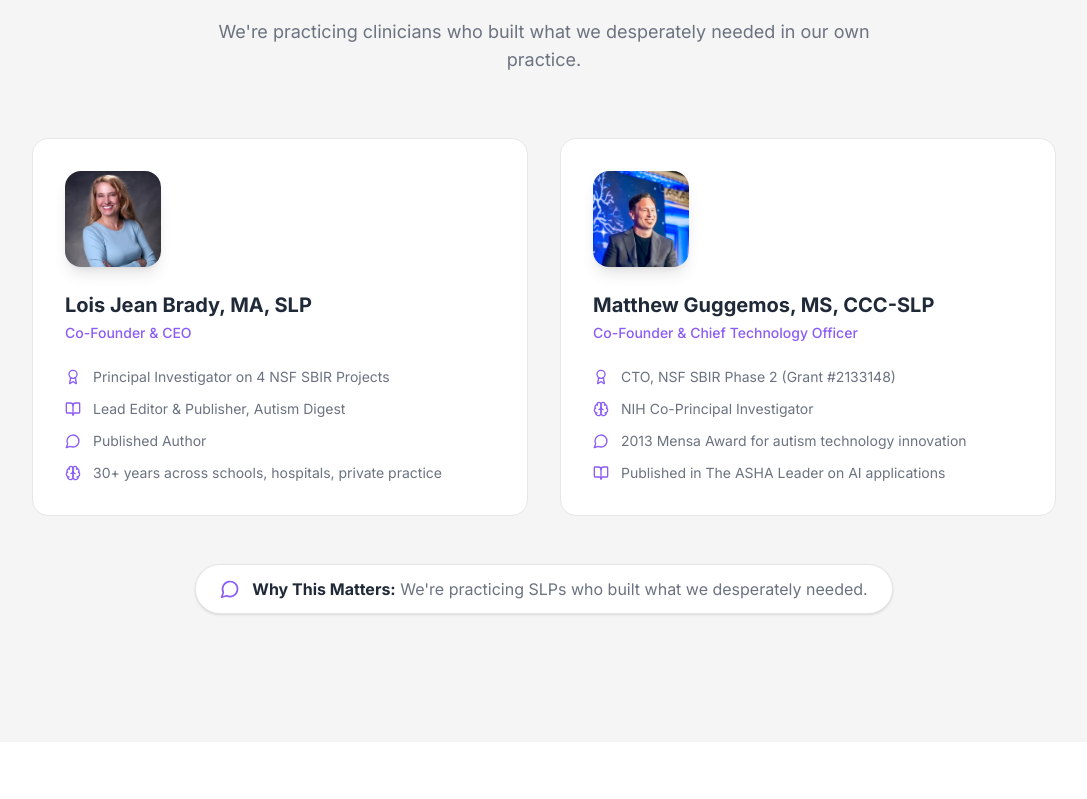
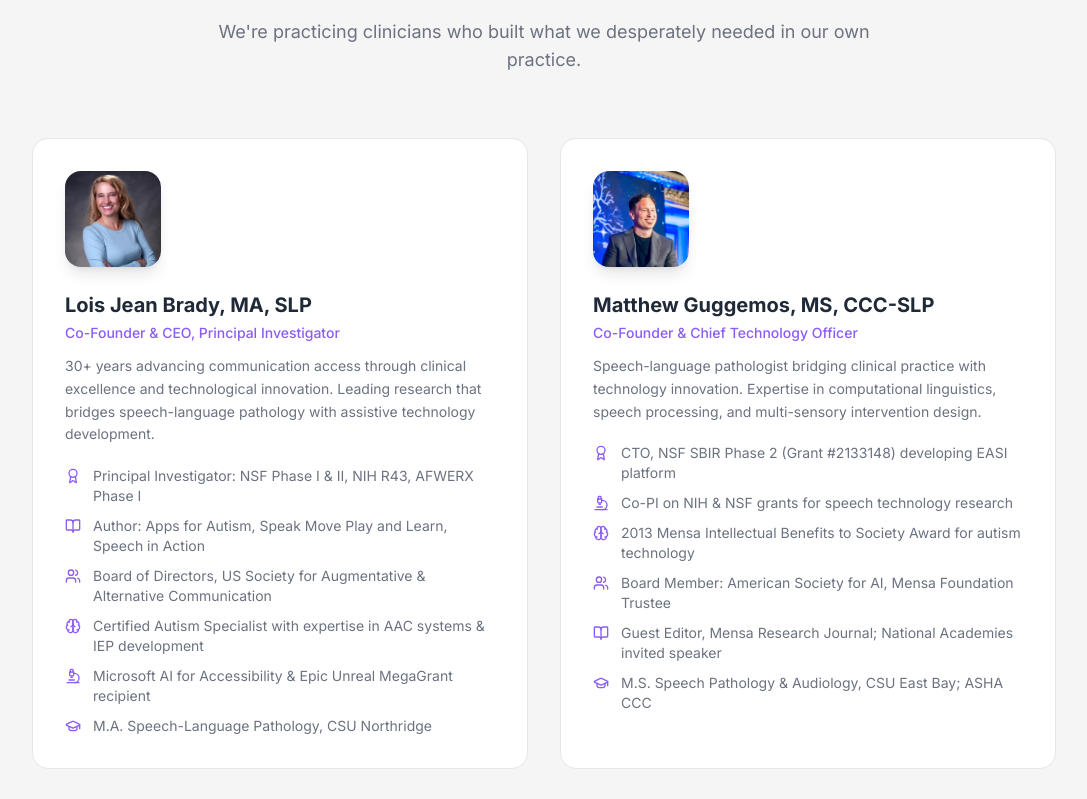
Before and after one commit to iTherapyLLC/easi-website, a Next.js app: page / in a window 1280 px wide. Shown: the part 7161-7960 px from the top of the page, without its empty margins (96-1183 px from the left). Built offline with nearby package versions, Linux system fonts and the light colour scheme.

Commit message:
feat: enhance team bios with detailed credentials
Add expertise, grants, publications, awards, and leadership roles.

Co-authored-by: InnerVoice <29229632+iTherapyLLC@users.noreply.github.com>

```diff
--- a/components/team-section.tsx
+++ b/components/team-section.tsx
@@ -1,20 +1,23 @@
 "use client"
 
 import { AnimatedWrapper } from "./animated-wrapper"
-import { Award, BookOpen, Brain, MessageCircle } from "lucide-react"
+import { Award, BookOpen, Brain, MessageCircle, Microscope, Users, GraduationCap } from "lucide-react"
 import Image from "next/image"
 
 const team = [
   {
     name: "Lois Jean Brady, MA, SLP",
-    role: "Co-Founder & CEO",
+    role: "Co-Founder & CEO, Principal Investigator",
     image: "/images/jeani-20headshot.avif",
     gradient: "from-[#8B5CF6] to-[#A78BFA]",
+    bio: "30+ years advancing communication access through clinical excellence and technological innovation. Leading research that bridges speech-language pathology with assistive technology development.",
     credentials: [
-      { icon: Award, text: "Principal Investigator on 4 NSF SBIR Projects" },
-      { icon: BookOpen, text: "Lead Editor & Publisher, Autism Digest" },
-      { icon: MessageCircle, text: "Published Author" },
-      { icon: Brain, text: "30+ years across schools, hospitals, private practice" },
+      { icon: Award, text: "Principal Investigator: NSF Phase I & II, NIH R43, AFWERX Phase I" },
+      { icon: BookOpen, text: "Author: Apps for Autism, Speak Move Play and Learn, Speech in Action" },
+      { icon: Users, text: "Board of Directors, US Society for Augmentative & Alternative Communication" },
+      { icon: Brain, text: "Certified Autism Specialist with expertise in AAC systems & IEP development" },
+      { icon: Microscope, text: "Microsoft AI for Accessibility & Epic Unreal MegaGrant recipient" },
+      { icon: GraduationCap, text: "M.A. Speech-Language Pathology, CSU Northridge" },
     ],
   },
   {
@@ -22,11 +25,14 @@ const team = [
     role: "Co-Founder & Chief Technology Officer",
     image: "/images/mensa-20headshot.jpeg",
     gradient: "from-[#14B8A6] to-[#5EEAD4]",
+    bio: "Speech-language pathologist bridging clinical practice with technology innovation. Expertise in computational linguistics, speech processing, and multi-sensory intervention design.",
     credentials: [
-      { icon: Award, text: "CTO, NSF SBIR Phase 2 (Grant #2133148)" },
-      { icon: Brain, text: "NIH Co-Principal Investigator" },
-      { icon: MessageCircle, text: "2013 Mensa Award for autism technology innovation" },
-      { icon: BookOpen, text: "Published in The ASHA Leader on AI applications" },
+      { icon: Award, text: "CTO, NSF SBIR Phase 2 (Grant #2133148) developing EASI platform" },
+      { icon: Microscope, text: "Co-PI on NIH & NSF grants for speech technology research" },
+      { icon: Brain, text: "2013 Mensa Intellectual Benefits to Society Award for autism technology" },
+      { icon: Users, text: "Board Member: American Society for AI, Mensa Foundation Trustee" },
+      { icon: BookOpen, text: "Guest Editor, Mensa Research Journal; National Academies invited speaker" },
+      { icon: GraduationCap, text: "M.S. Speech Pathology & Audiology, CSU East Bay; ASHA CCC" },
     ],
   },
 ]
@@ -47,7 +53,7 @@ export function TeamSection() {
         <div className="grid md:grid-cols-2 gap-8 max-w-5xl mx-auto">
           {team.map((member, index) => (
             <AnimatedWrapper key={index} delay={index * 200} animation={index === 0 ? "reveal-left" : "reveal-right"}>
-              <div className="bg-white border border-[#E5E7EB] rounded-2xl p-8 hover:shadow-xl transition-all duration-500 group hover:-translate-y-1">
+              <div className="bg-white border border-[#E5E7EB] rounded-2xl p-8 hover:shadow-xl transition-all duration-500 group hover:-translate-y-1 h-full flex flex-col">
                 <div className="relative mb-6">
                   <div
                     className={`w-24 h-24 rounded-2xl overflow-hidden shadow-lg group-hover:scale-105 transition-transform duration-300 relative`}
@@ -61,9 +67,11 @@ export function TeamSection() {
                 </div>
 
                 <h3 className="text-xl font-bold text-[#1F2937] mb-1">{member.name}</h3>
-                <p className="text-[#8B5CF6] font-medium text-sm mb-6">{member.role}</p>
+                <p className="text-[#8B5CF6] font-medium text-sm mb-3">{member.role}</p>
 
-                <ul className="space-y-3">
+                <p className="text-sm text-[#6B7280] mb-5 leading-relaxed">{member.bio}</p>
+
+                <ul className="space-y-2.5 flex-grow">
                   {member.credentials.map((credential, credIndex) => (
                     <li
                       key={credIndex}
```
